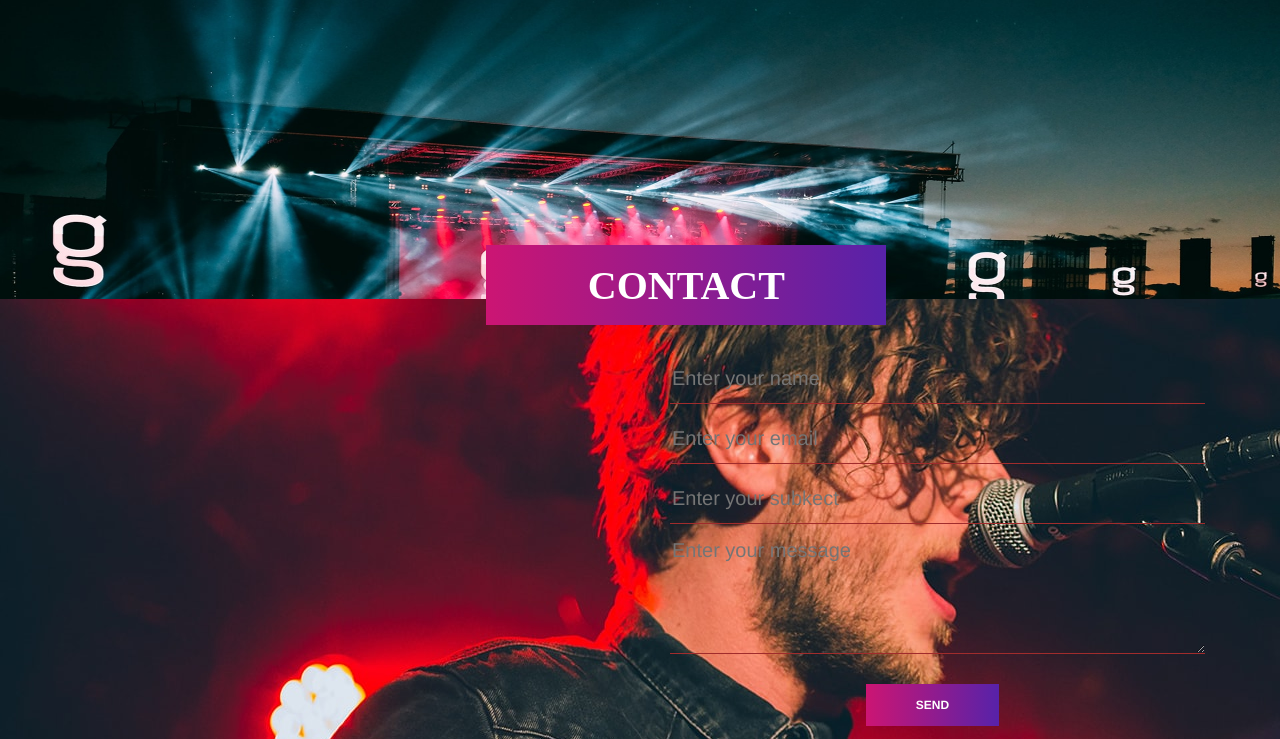
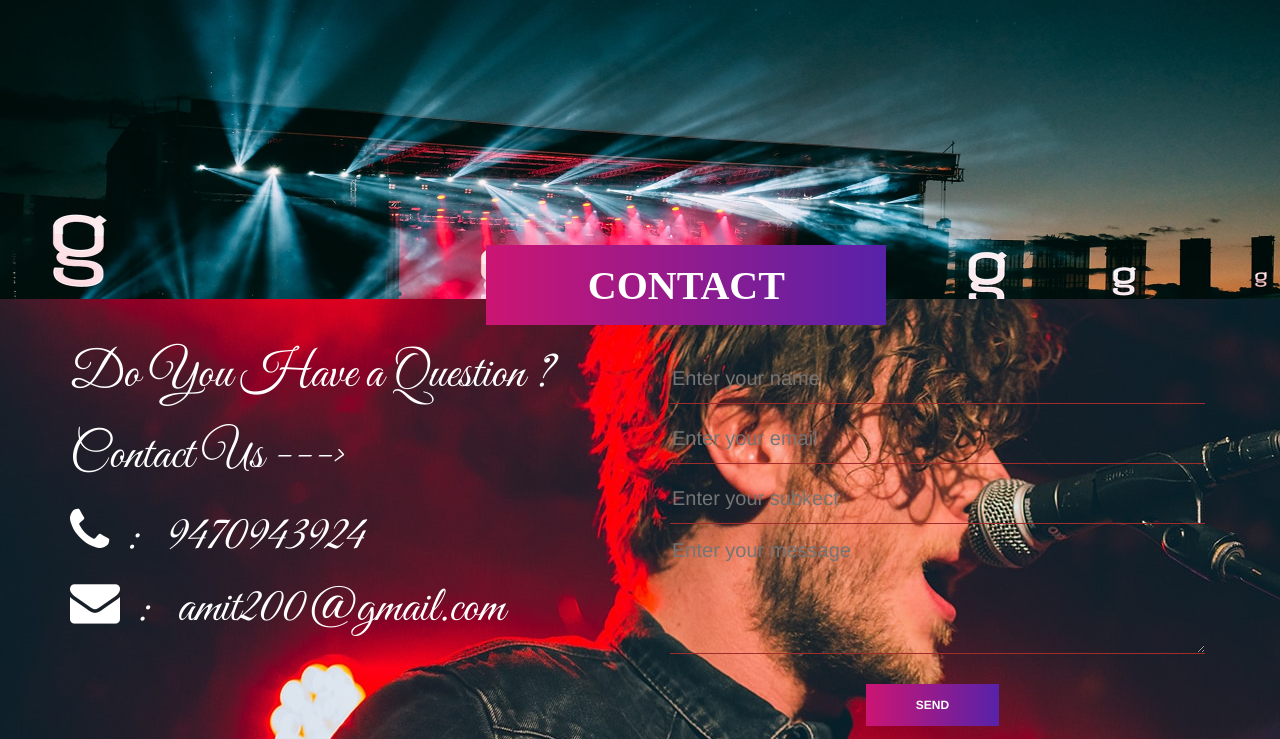
Before and after one commit to amit1884/music-shop, a PHP site: page /contact.php in a window 1280 px wide. Shown: the part 71-810 px from the top of the page. Run offline with PHP 8.4, Linux system fonts and the light colour scheme.

Commit message:
some changes made in contact

```diff
--- a/contact.php
+++ b/contact.php
@@ -1,7 +1,7 @@
 <?php
 include_once 'header.php';
 ?>
-
+<link href="https://fonts.googleapis.com/css?family=Great+Vibes&display=swap" rel="stylesheet">
 <!-- <body style = "background-image:url('img/blog-img/bg-9.jpg');"> -->
 <div class="contact">
 <img src= "img/bg-img/breadcumb4.jpg" class  ="breadcumb">
@@ -11,7 +11,12 @@ include_once 'header.php';
 <div class= "container">
 <div class= "row">
 <div class= "col-md-6 col-sm-12">
-
+<div id ="con-info">
+<p>Do You Have a Question ?</p>
+<p>Contact Us ---></p>
+<i class ="fa fa-phone"></i>&nbsp;&nbsp;: &nbsp;&nbsp;9470943924<br>
+<i class ="fa fa-envelope"></i>&nbsp;&nbsp;: &nbsp;&nbsp;amit200@gmail.com
+</div>
 </div>
 <div class= "col-md-6 col-sm-12">
 <div class ="contact-form">
--- a/header.php
+++ b/header.php
@@ -11,6 +11,7 @@ session_start();
     <script type ="text/javascript"src= "jquery.js"></script>
     <!-- Core Stylesheet -->
     <link rel ="stylesheet" href ="style.css">
+    <link rel ="stylesheet" href = "css/font-awesome-4.7.0/css/font-awesome.css">
 <link rel="icon" href="img/core-img/favicon.ico">
 </head>
 <body>
--- a/style.css
+++ b/style.css
@@ -193,6 +193,7 @@ audio{
     color:#fff;
     font-family:'Times New Roman', Times, serif;
 }
+/*audio player ends*/
 /*contact*/
 .breadcumb{
     height:300px;
@@ -238,3 +239,10 @@ audio{
     outline:none;
     border-bottom:1px solid rgb(161, 44, 44);
 }
+
+#con-info{
+    font-family: 'Great Vibes', cursive;
+    color:white;
+    font-size:50px;
+}
+/*contact end*/
```
